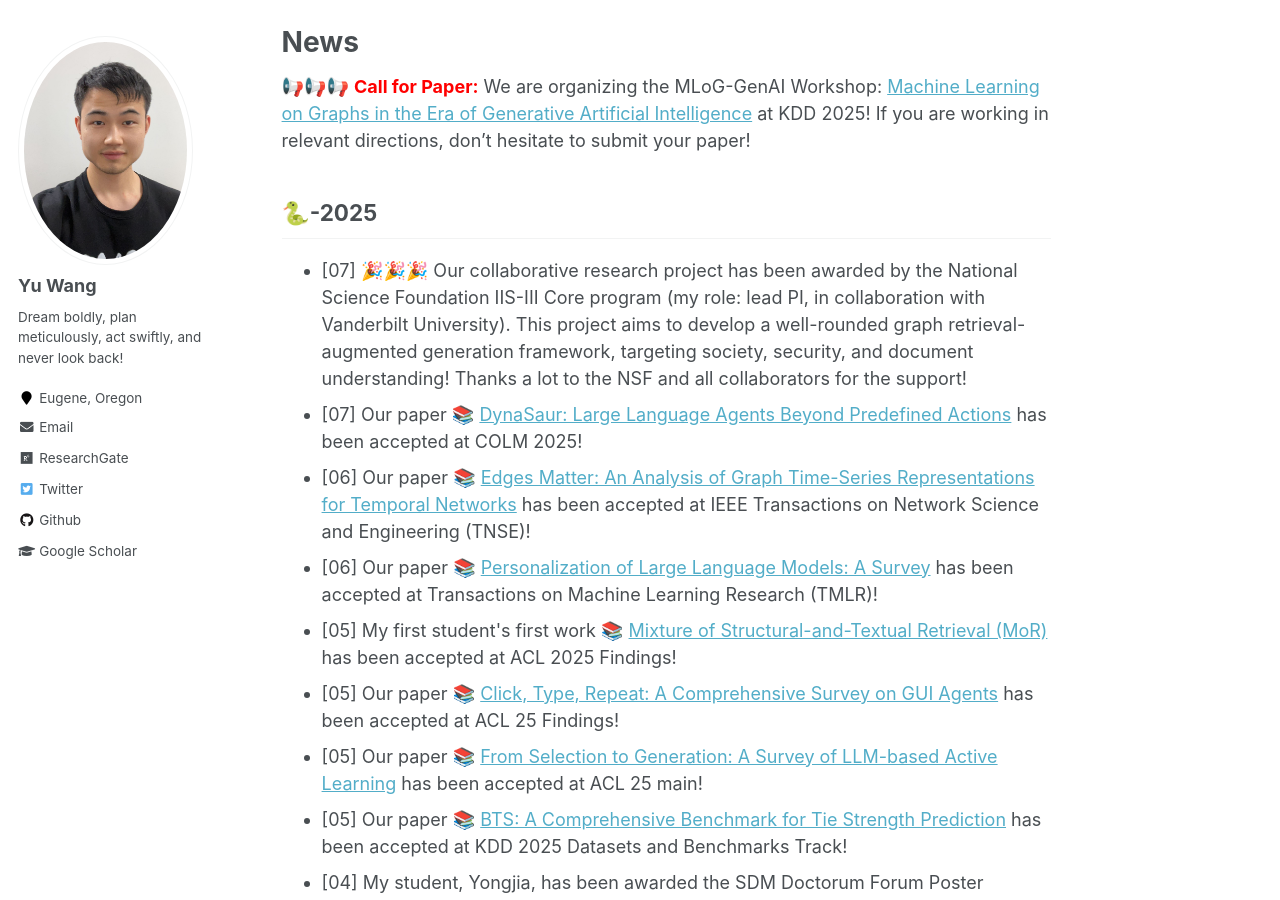
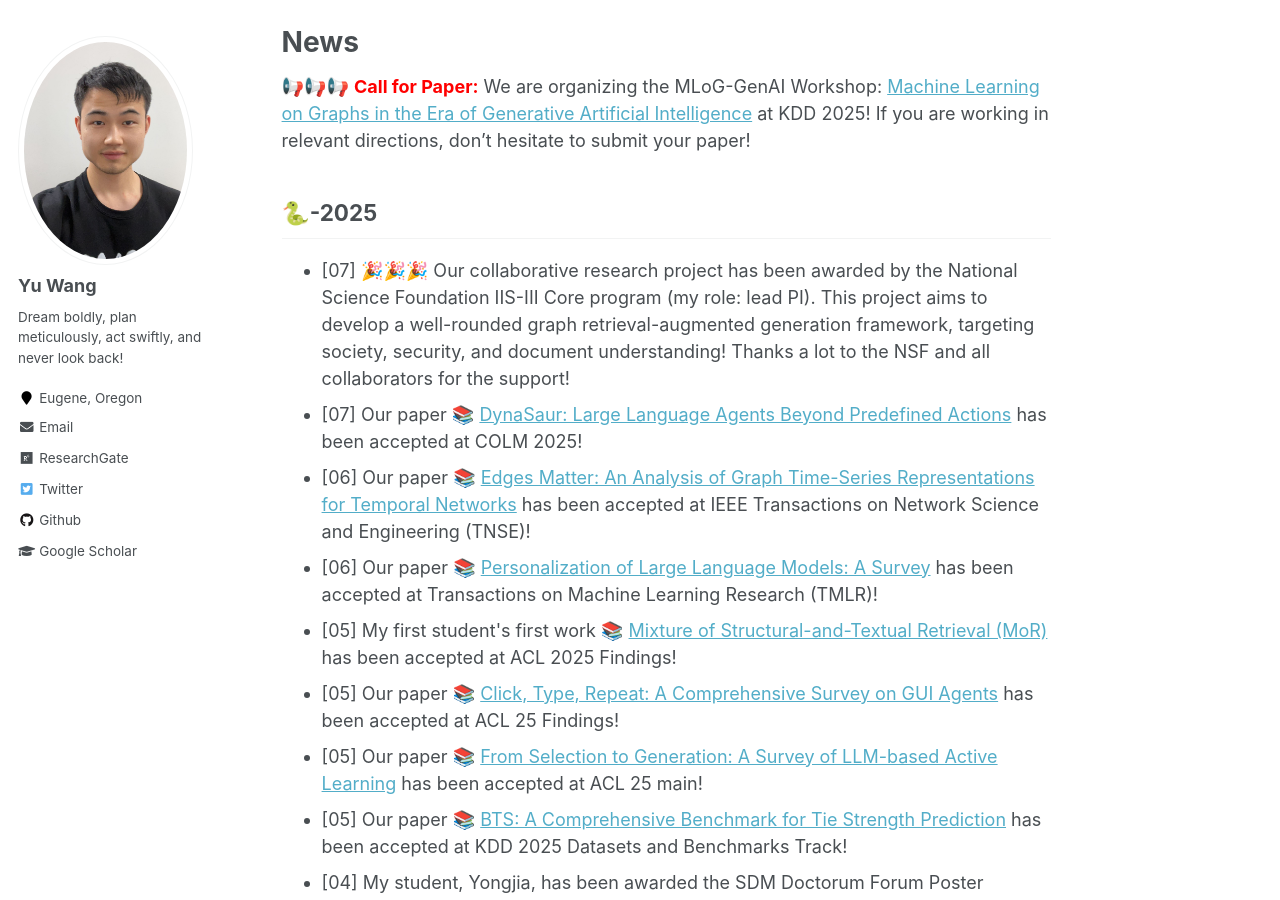
Before and after one commit to yuwang0103/yuwang0103.github.io, a Jekyll site: the page built from _pages/about.md, in a window 1280 px wide and 900 px high, scrolled down 775 px. Built offline with Jekyll 4.4.1, drawn with Linux system fonts in a browser that asks for light colours.

Commit message:
Update about.md

```diff
--- a/_pages/about.md
+++ b/_pages/about.md
@@ -34,7 +34,7 @@
 🐍-2025
 -----
 <ul>
-<li>[07] 🎉🎉🎉 Our collaborative research project has been awarded by the National Science Foundation IIS-III Core program (my role: lead PI, in collaboration with Vanderbilt University). This project aims to develop a well-rounded graph retrieval-augmented generation framework, targeting society, security, and document understanding! Thanks a lot to the NSF and all collaborators for the support!
+<li>[07] 🎉🎉🎉 Our collaborative research project has been awarded by the National Science Foundation IIS-III Core program (my role: lead PI). This project aims to develop a well-rounded graph retrieval-augmented generation framework, targeting society, security, and document understanding! Thanks a lot to the NSF and all collaborators for the support!
 <li>[07] Our paper 📚 <a href='https://arxiv.org/abs/2411.01747'>DynaSaur: Large Language Agents Beyond Predefined Actions</a> has been accepted at COLM 2025!</li>
 <li>[06] Our paper 📚 <a href=''>Edges Matter: An Analysis of Graph Time-Series Representations for Temporal Networks</a> has been accepted at IEEE Transactions on Network Science and Engineering (TNSE)!</li>
 <li>[06] Our paper 📚 <a href='https://arxiv.org/abs/2411.00027'>Personalization of Large Language Models: A Survey</a> has been accepted at Transactions on Machine Learning Research (TMLR)!</li>
```
